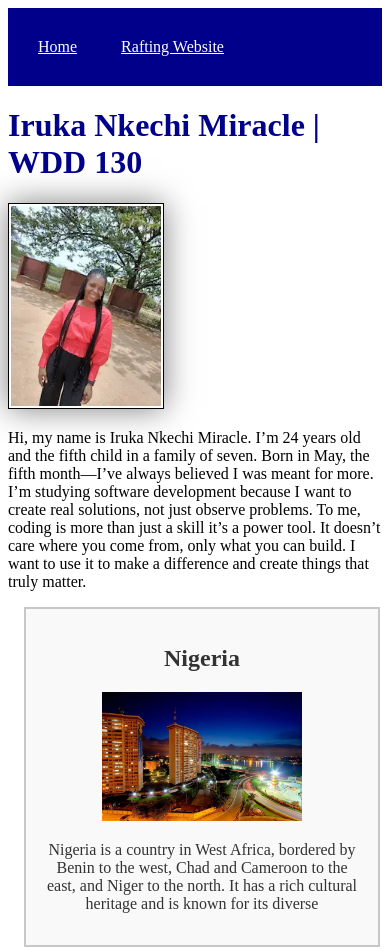
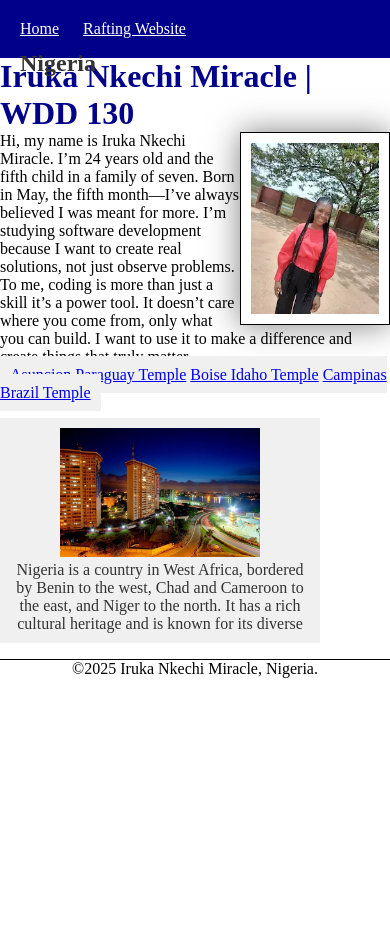
Before and after one commit to Miraclebliss/wdd130, a plain HTML site: page index.html in a window 390 px wide. Shown: the top 950 px of the page. After the commit the page ends 844 px from the top, so only its background shows below. Drawn offline with Linux system fonts and the light colour scheme.

Commit message:
Add images and styles for rafting website - Created a new CSS file for styling the rafting website, defining variables for colors and fonts, and implementing a responsive layout. - Styled header, body, articles, and hero section for better visual presentation.

```diff
--- a/index.html
+++ b/index.html
@@ -22,7 +22,14 @@
             I’m studying software development because I want to create real solutions, not just observe problems. To me, coding is more than just a skill it’s a power tool.
             It doesn’t care where you come from, only what you can build. I want to use it to make a difference and create things that truly matter.</p>
     </main>
-    <aside>
+
+    <u1 class="box">
+          <l1><a href ="https://www.churchofjesuschrist.org/temples/details/asuncion-paraguay-temple?lang=eng">Asuncion Paraguay Temple</a></l1>
+          <l1><a href ="https://www.churchofjesuschrist.org/temples/details/boise-idaho-temple?lang=eng">Boise Idaho Temple</a> </l1>
+          <l1><a href = "https://www.churchofjesuschrist.org/temples/details/campinas-brazil-temple?lang=eng"> Campinas Brazil Temple</a></l1>
+    </u1>
+
+    <aside class="box">
         <h2>Nigeria</h2>
         <img src="images/nigeria.webp" alt="Nigeria" width="200">
         <p>Nigeria is a country in West Africa, bordered by Benin to the west, Chad and Cameroon to the east, and Niger to the north. It has a rich cultural heritage and is known for its diverse</p>
@@ -31,4 +38,5 @@
         <p>©2025 Iruka Nkechi Miracle, Nigeria.</p>
     </footer>
 </body>
+<!--the last time i edited-->
 </html>
--- a/styles/styles.css
+++ b/styles/styles.css
@@ -1,36 +1,63 @@
+* {box-sizing: border-box;
+    margin: 0;
+    padding: 0;
+}
+:root {--main-background-color: darkblue;
+    --background-color: #f0f0f0;
+    --main-text-color: #333;
+    --main-font: Arial, sans-serif;
+    --main-font-size: 16px;
+    --padding: 10px;
+    --border: 1px solid #000;
+    --height: auto;
+}
 main {max-width: 800px;
 }
-nav {background-color: darkblue;
-    padding: 10px;
+/* Class Selectors */
+.box {background-color: var(--background-color);
+    padding: var(--padding);
+    margin: 1rem 0;
+    border: 5px;
+    color: 0 0 10px rgba(0, 0, 0, 0.1);
+}
+nav {background-color: var(--main-background-color);
+    padding: var(--padding);
 }
 
 nav a {color: white;
     display: inline-block;
-    padding: 20px;
+    padding: var(--padding);
 }
 
 h1 {color: darkblue;
 }
 
-main img {width: 150px;
-    height: auto;
-    border: 1px solid #000;
-    padding: 2px;
+main img {float: right;
+    width: 150px;
+    height: var(--height);
+    border: var(--border);
+    padding: var(--padding);
     box-shadow: 0 0 30px rgba(0, 0, 0, 0.5);
 }
 
 aside {width: 20rem;
     margin: 0 0 0 1rem;
-    border: 2px solid rgb(0 0 0 / 0.2); /* 1px */
-    padding: 1rem;
-    background-color: #f9f9f9;
+    border: var(--border);
+    padding: var(--padding);
+    background-color:var(--background-color);
     color: #333;
     text-align: center;
 }
 
+aside h2 {
+    position: absolute;
+    top: 50px;
+    left: 20px;
+}
+
 aside img {
     width: 200px;
-    height: auto;
+    height: var(--height);
 }
 
 footer {
--- /dev/null
+++ b/week03/styles/overlay.css
@@ -0,0 +1,55 @@
+* {
+	margin: 0;
+	padding: 0;
+}
+
+main {
+	max-width: 800px;
+	margin: 2rem auto;
+	font-family: Roboto, Arial, sans-serif;
+}
+
+h1 {
+	text-align: center;
+	font-size: 1.5rem;
+	text-shadow: 3px 3px 5px #777;
+}
+
+.herodiv {
+	margin: 10px auto;
+	position: relative; /* If removed, what happens? */
+}
+
+.herodiv img {
+	width: 100%;
+	height: 300px;
+	object-fit: cover;
+}
+
+.stats {
+	position: absolute;
+	bottom: 25px;
+	left: 15px;
+	background: radial-gradient(#eee, #323A06);
+	border: 1px solid #000;
+	padding: 0.65rem;
+	box-shadow: 0 0 30px #111;
+	opacity: 0.9;
+}
+
+h2 {
+	text-shadow: 0 0 15px #333;
+	border-bottom: 1px solid #555;
+	margin-bottom: 0.3rem;
+}
+
+footer {
+	position: fixed;
+	bottom: 0;
+	margin: 1rem;
+	border-top: 1px solid #000;
+	padding: 0.5rem;
+	color: navy;
+	font-weight: 700;
+	font-style: italic;
+}
--- /dev/null
+++ b/wwr/styles/rafting.css
@@ -0,0 +1,163 @@
+/*Define CSS variables in the document :root pseudo-class selector at the top of your rafting.css file
+by using the color scheme you selected and documented in this week's site planning document assignment.*/
+:root {
+    --primary-color: #0d3b66;
+    --secondary-color: #faf0ca;
+    --accent-1: #f4d35e;
+    --accent-2: #ee964b;
+    --heading-font: "Montserrat";
+    --body-font: "Open Sans";
+}
+
+/*Reset the CSS box-model properties for all elements to zero (0) using the universal selector and
+these declarations:*/
+* {
+    margin: 0;
+    padding: 0;
+    box-sizing: border-box;
+}
+
+/*Style the entire document body text content to use the body-font CSS variable.
+ Also add a CSS declaration to set the text color for the content.*/
+body {
+    font-family: var(--body-font);
+    color: var(--primary-color);
+    background-color: var(--secondary-color);
+    border: 1px solid var(--primary-color);
+}
+
+header {
+    background-color: var(--primary-color);
+    color: var(--accent-2);
+    padding: 16px;
+    text-align: center;
+}
+
+header img {
+    width: 100px;
+    height: auto;
+}
+
+
+article img {
+    max-width: 200px;
+    height: auto;
+    display: block;
+    margin: 0 auto;
+}
+
+article h2 {
+    font-family: var(--heading-font);
+    color: var(--primary-color);
+    margin-bottom: 1rem;
+}
+
+article p {
+    margin-left: 0px;
+    margin-right: 0px;
+    display: flex;
+    gap: 20px;
+    line-height: 1.6;
+    text-align: justify;
+    flex: 1;
+    font-size: 1rem;
+    /* position: absolute */
+}
+
+.adventure {
+    display: grid;
+    grid-template-columns: repeat(2, 2fr);
+    gap: 16px;
+    padding: 16px;
+}
+
+.adventure img {
+    width: 100%;
+    height: 200px;
+    border-radius: 8px;
+}
+
+.socialmedia img {
+    width: 50px;
+    height: 50px;
+    margin: 0 8px;
+}
+
+/* footer {} */
+
+/*Limit the page width by combining the header, main, and footer elements and center
+the content on the display using an auto left-right margin.*/
+header,
+main,
+footer {
+    width: 840px;
+    margin: 0 auto;
+}
+
+/*Style the headings (all or just those you are using) by declaring the font-family and text color.*/
+h1,
+h2,
+h3 {
+    font-family: var(--heading-font);
+    color: var(--primary-color);
+}
+
+/*Style some basic, consistent margin and padding declarations for the nav, paragraph, section, and article elements.*/
+nav,
+p,
+section,
+article {
+    margin: 16px;
+    padding: 8px;
+    position: relative;
+}
+
+/*Remove the underlines from the social media image links in the footer.This default underline on hyperlinks is considered
+to be visually distracting and unnecessary when applied to images as links.*/
+.socialmedia a {
+    text-decoration: none;
+}
+
+/*Style the div with the class of hero with a relative value so that its children elements h1 and article can be positioned over the top absolute within that div.*/
+.hero {
+    position: relative
+}
+
+/*Style the image within the div class="hero" to fill the entire width of the div and to be a block element. This is important because the image is the
+background of the hero div and it needs to fill the entire width of the div.*/
+.hero img {
+    display: block;
+    width: 100%;
+    height: auto;
+}
+
+/*Style the h1 heading using a position that is absolute and decide where to position over the image so that it fits. The example given above uses the following CSS declarations:*/
+h1 {
+    position: relative;
+    top: 20px;
+    width: 100%;
+    padding: 16px;
+    text-align: center;
+    opacity: 0.7;
+    background-color: var(--accent-1);
+    color: #fff;
+}
+
+/*Style the article using absolute positioning*/
+.hero article {
+    position: absolute;
+    bottom: 20px;
+    left: 30px;
+    width: 300px;
+    background-color: var(--accent-1);
+    padding: 16px;
+    border: 8px solid var(--primary-color);
+}
+
+/*Style the img inside the article by floating it to the right and providing some margin and a specific width. The CSS for this image is important as we need to be specific to only this image on the page.*/
+.hero article img {
+    float: right;
+    width: 125px;
+    border: 8px;
+    margin: 16px;
+}
```
Also changed, not shown: week03/overlay.html (added, +15 -0 lines), wwr/about.html (added, +103 -0 lines), wwr/images/Element1.webp (added), wwr/images/Element2.webp (added), wwr/images/Element3.webp (added), wwr/images/Element4.webp (added), wwr/images/Element5.webp (added), wwr/images/Milagrologo.webp (added), wwr/images/client.webp (added), wwr/images/facebookicon.webp (added), wwr/images/hero.webp (added), wwr/images/instagramicon.webp (added), wwr/images/twittericon.webp (added), wwr/images/whatsappicon.webp (added), 2 more files.
